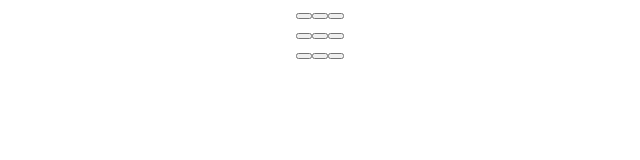
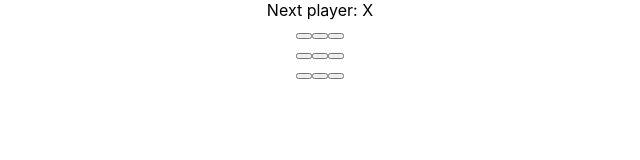
Before and after one commit to kshitijm23/cs696af24-kshitijm23, a React (Create React App) app in the folder tic-tac-toe/: page / in a window 1280 px wide. Shown: the top 160 px of the page, without its empty margins (320-960 px from the left). Built offline with nearby package versions, Linux system fonts and the light colour scheme.

Commit message:
Winner detemined

```diff
--- a/tic-tac-toe/src/components/board.js
+++ b/tic-tac-toe/src/components/board.js
@@ -1,6 +1,6 @@
 import { useState } from 'react';
 
-function Square({value, onSquareClick}) {
+function Square({ value, onSquareClick }) {
   return (
     <button className="square" onClick={onSquareClick}>
       {value}
@@ -8,12 +8,9 @@
   );
 }
 
-export default function Board() {
-  const [xIsNext, setXIsNext] = useState(true);
-  const [squares, setSquares] = useState(Array(9).fill(null));
-
+function Board({ xIsNext, squares, onPlay }) {
   function handleClick(i) {
-    if (squares[i]) {
+    if (calculateWinner(squares) || squares[i]) {
       return;
     }
     const nextSquares = squares.slice();
@@ -22,12 +19,20 @@
     } else {
       nextSquares[i] = 'O';
     }
-    setSquares(nextSquares);
-    setXIsNext(!xIsNext);
+    onPlay(nextSquares);
+  }
+
+  const winner = calculateWinner(squares);
+  let status;
+  if (winner) {
+    status = 'Winner: ' + winner;
+  } else {
+    status = 'Next player: ' + (xIsNext ? 'X' : 'O');
   }
 
   return (
     <>
+      <div className="status">{status}</div>
       <div className="board-row">
         <Square value={squares[0]} onSquareClick={() => handleClick(0)} />
         <Square value={squares[1]} onSquareClick={() => handleClick(1)} />
@@ -46,3 +51,45 @@
     </>
   );
 }
+
+export default function Game() {
+  const [xIsNext, setXIsNext] = useState(true);
+  const [history, setHistory] = useState([Array(9).fill(null)]);
+  const currentSquares = history[history.length - 1];
+
+  function handlePlay(nextSquares) {
+    setHistory([...history, nextSquares]);
+    setXIsNext(!xIsNext);
+  }
+
+  return (
+    <div className="game">
+      <div className="game-board">
+        <Board xIsNext={xIsNext} squares={currentSquares} onPlay={handlePlay} />
+      </div>
+      <div className="game-info">
+        <ol>{/*TODO*/}</ol>
+      </div>
+    </div>
+  );
+}
+
+function calculateWinner(squares) {
+  const lines = [
+    [0, 1, 2],
+    [3, 4, 5],
+    [6, 7, 8],
+    [0, 3, 6],
+    [1, 4, 7],
+    [2, 5, 8],
+    [0, 4, 8],
+    [2, 4, 6],
+  ];
+  for (let i = 0; i < lines.length; i++) {
+    const [a, b, c] = lines[i];
+    if (squares[a] && squares[a] === squares[b] && squares[a] === squares[c]) {
+      return squares[a];
+    }
+  }
+  return null;
+}
```
